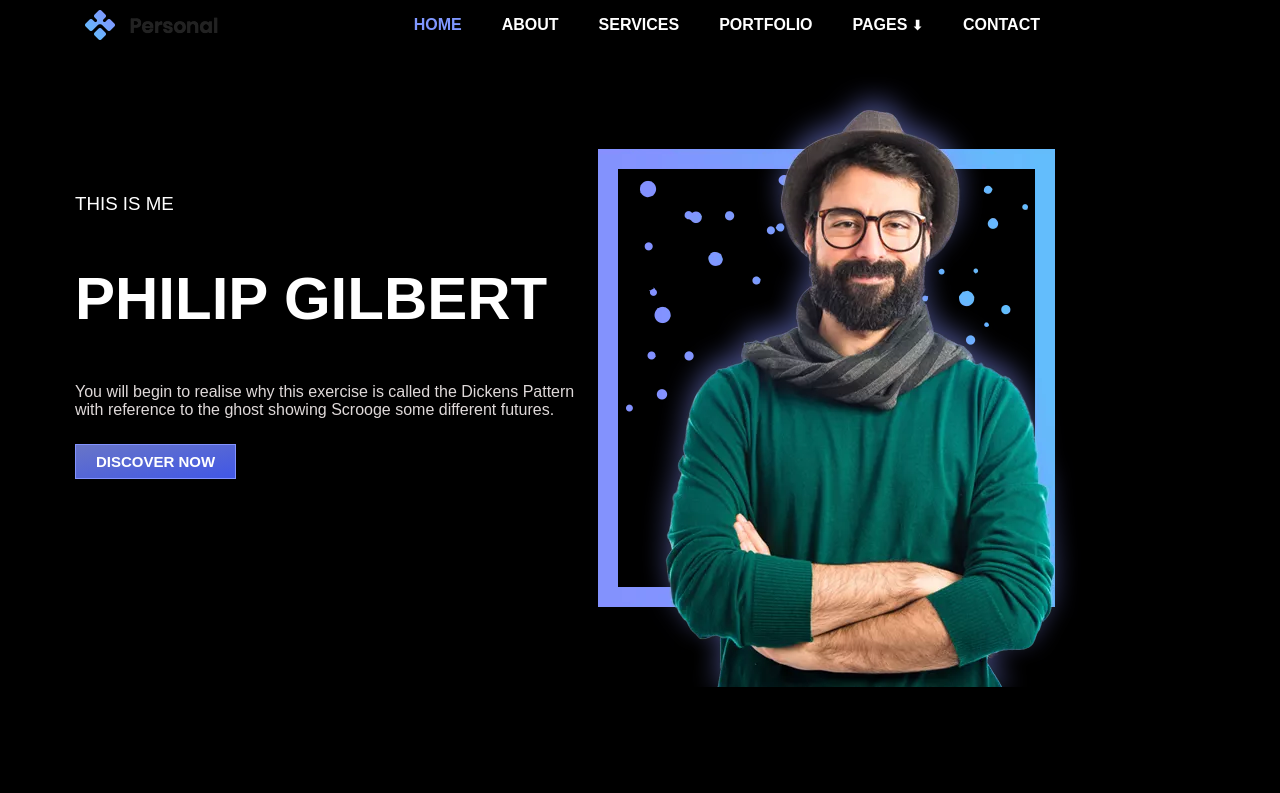
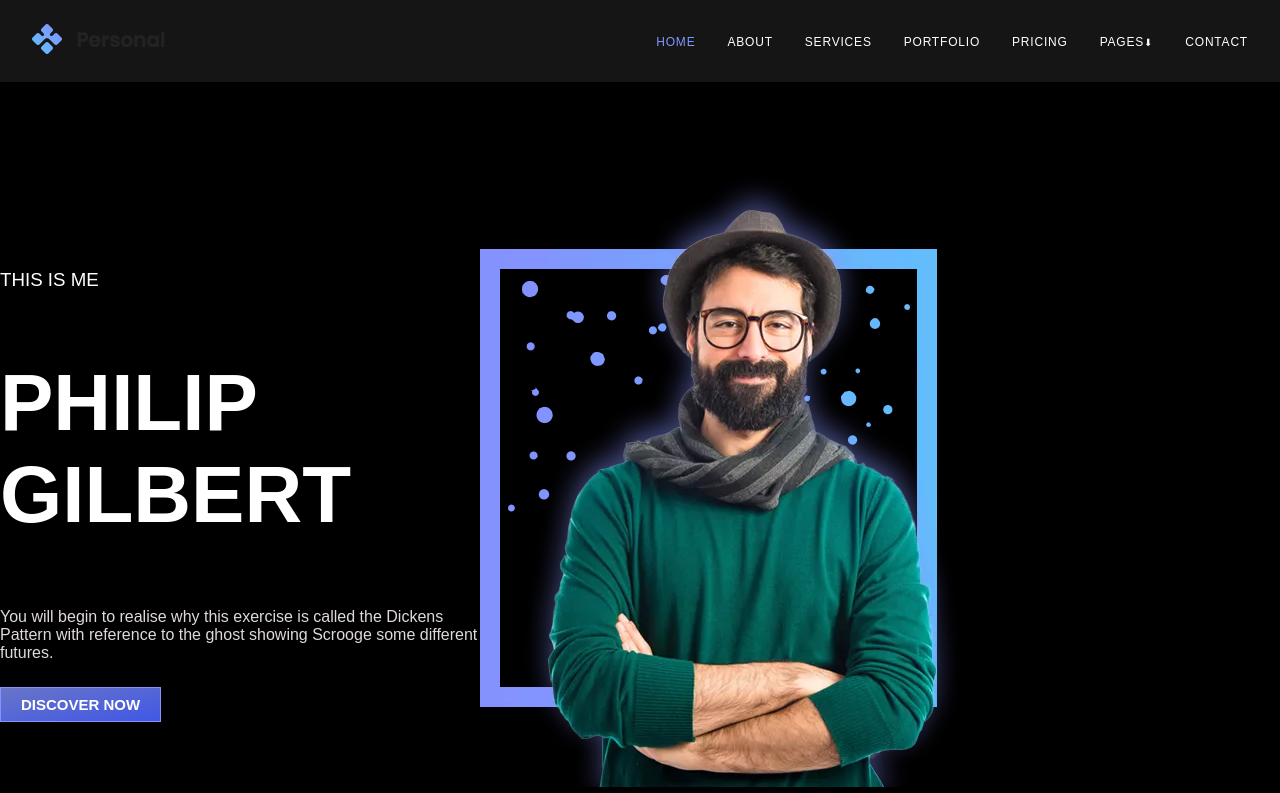
Before and after one commit to Efty131/my-portfolio, a plain HTML site: page index.html in a window 1280 px wide. Shown: the top 793 px of the page. Drawn offline with Linux system fonts and the light colour scheme.

Commit message:
initial commit

```diff
--- a/index.html
+++ b/index.html
@@ -25,24 +25,26 @@
             <img src="images/logo.png">
         </div>
         <div class="nav">
-            <input type="checkbox" id="check">
+            <!-- <input type="checkbox" id="check">
             <label for="check" class="checkbtn">
                 <i class="fas fa-bars"></i>
-            </label>
+            </label> -->
 
             <ul>
                 <li><a href="#" style="color: #7f97ff">HOME</a></li>
                 <li><a href="#">ABOUT</a></li>
                 <li><a href="#">SERVICES</a></li>
                 <li><a href="#">PORTFOLIO</a></li>
-                <li><a href="#">Pages <small>&#11015</small>
+                <!-- <li><a href="#">Pages <small>&#11015</small>
                         <ul>
                             <li><a href="website/index.html">Page1</a>
                             </li>
                             <li><a href="files/index.html">Page2</a></li>
                         </ul>
                     </a>
-                    </li>
+                    </li> -->
+                <li><a href="#">Pricing</a></li>
+                <li><a href="#">Pages<small>&#11015</small></a></li>
                 <li><a href="#">CONTACT</a></li>
 
             </ul>
--- a/style.css
+++ b/style.css
@@ -9,59 +9,33 @@ body {
 
 header {
   display: flex;
-    width: 100%;
-    height: 50px;
-    flex-wrap: wrap;
   position: relative;
   justify-content: space-between;
-    background-color: #000000;
-
-
-
-}
-
-
-
-header div {
-
+  background-color: #151515;
   align-items: center;
-
-}
-
-header .logo {
-    margin-left: 75px;
-    padding: 10px;
-
-}
-
-header .nav {
-    position: absolute;
-    top: 0;
-    right: 0;
-    margin-right: 200px;
+  padding-inline: 2rem;
+  padding-block: 1rem;
+  max-width: 1280px;
+  margin-inline: auto;
 }
 
 header .nav ul {
   list-style: none;
   display: flex;
-    flex-wrap: wrap;
-    flex-direction: row;
-
+  flex: 1;
+  gap: 2rem;
 }
 
 header .nav ul li {
-
-    padding-right: 40px;
-    padding-top: -5px;
 }
 
 header .nav ul li a {
   text-decoration: none;
   color: rgb(255, 255, 255);
   text-transform: uppercase;
-    font-size: 1rem;
-    font-weight: bold;
-
+  font-size: 0.75rem;
+  font-weight: medium;
+  letter-spacing: 0.05rem;
 }
 
 header .nav ul li a:hover {
@@ -73,22 +47,10 @@ header .nav ul li a:hover {
   font-size: 30px;
   color: rgb(0, 0, 0);
   float: right;
-    line-height: 80px;
 }
 
 #check {
   display: none;
-}
-
-.nav ul ul {
-    position: absolute;
-    display: none;
-}
-
-.nav ul li:hover ul {
-    display: block;
-    left: 445px;
-
 }
 
 /*HEADER END*/
@@ -98,20 +60,20 @@ header .nav ul li a:hover {
 section {
   background-color: #000000;
   width: 100%;
-    height: 665px;
+  min-height: 100vh;
   display: flex;
   justify-content: space-between;
   align-items: center;
 }
 
-.text,
+/* .text, */
 .image {
-    width: 50%;
+  min-width: 50%;
 }
 
 .text {
-    margin-left: 75px;
-    margin-bottom: 120px;
+  /* margin-left: 75px;
+  margin-bottom: 120px; */
 }
 
 .image {
@@ -126,16 +88,15 @@ section {
 .text h3 {
   font-weight: normal;
   color: white;
-
 }
 
 .text h1 {
-    font-size: 60px;
+  font-size: 5rem;
   color: white;
 }
 
 .text p {
-    color: rgb(223, 217, 217)
+  color: rgb(223, 217, 217);
 }
 
 .button1 {
@@ -151,10 +112,9 @@ section {
 
 .button1:hover {
   box-shadow: 0px 10px 50px 10px #253dd6;
-    transition: all .5s;
+  transition: all 0.5s;
   outline: none;
   background: linear-gradient(to bottom right, #253dd6, #0fb6c2);
-
 }
 
 /*SECTION ONE END */
@@ -192,7 +152,6 @@ section {
 .text2 h3 {
   font-weight: normal;
   color: white;
-
 }
 
 .text2 h1 {
@@ -201,12 +160,19 @@ section {
 }
 
 .text2 p {
-    color: rgb(223, 217, 217)
+  color: rgb(223, 217, 217);
 }
 
 .button2 {
   padding: 8px 20px;
-    background: linear-gradient(90deg, #6875c7, #03a9f4, #f441a5, #ffeb3b, #5d85bd);
+  background: linear-gradient(
+    90deg,
+    #6875c7,
+    #03a9f4,
+    #f441a5,
+    #ffeb3b,
+    #5d85bd
+  );
   background-size: 400%;
   border-radius: 5px;
   z-index: 1;
@@ -220,11 +186,10 @@ section {
 
 .button2:hover {
   animation: animate 8s linear infinite;
-
 }
 
 .button2:before {
-    content: '';
+  content: "";
   position: absolute;
   inset: 0;
   background: inherit;
@@ -232,12 +197,9 @@ section {
 }
 
 .button2:hover::before {
-
   opacity: 1;
-    transition: all .5s;
+  transition: all 0.5s;
   filter: blur(35px);
-
-
 }
 
 @keyframes animate {
@@ -250,7 +212,6 @@ section {
   }
 }
 
-
 /*SECTION TWO END*/
 
 /*SECTION THREE START*/
@@ -262,7 +223,6 @@ section {
   text-align: center;
   display: flex;
   flex-direction: column;
-
 }
 
 .s3 {
@@ -277,8 +237,6 @@ section {
 .s3 p {
   text-align: center;
 }
-
-
 
 .service {
   width: 80%;
@@ -368,7 +326,6 @@ section {
   text-align: center;
   display: flex;
   flex-direction: column;
-
 }
 
 .section4 h1 {
@@ -388,7 +345,6 @@ section {
   display: flex;
   justify-content: space-between;
   flex-wrap: wrap;
-
 }
 
 .section4 .portfolio div {
@@ -418,8 +374,8 @@ section {
 }
 
 .section4 figure:hover img {
-    opacity: .3;
-    transition: all .3s ease-in;
+  opacity: 0.3;
+  transition: all 0.3s ease-in;
 }
 
 /*SECTION FOUR END*/
@@ -463,14 +419,11 @@ footer .email {
 footer .foot .foot1 i {
   font-size: 25px;
   padding: 2px 2px;
-
-
 }
 
 /*FOOTER END*/
 
-@media (max-width:768px) {
-
+@media (max-width: 768px) {
   header {
     width: 100%;
     height: auto;
@@ -486,14 +439,14 @@ footer .foot .foot1 i {
   }
 
   header .nav ul {
-        display:hidden;
+    display: hidden;
     position: fixed;
     width: 100%;
     height: 100vh;
     background: rgb(243, 4, 4);
     top: 54px;
     left: -200%;
-        transition: all .1s;
+    transition: all 0.1s;
   }
 
   header .nav ul li {
@@ -502,9 +455,7 @@ footer .foot .foot1 i {
     margin-top: 15px;
   }
 
-    #check:checked~ul {
+  #check:checked ~ ul {
     left: 0;
   }
-
-
 }
```
Lines whose indentation alone changed are shown as unchanged.
